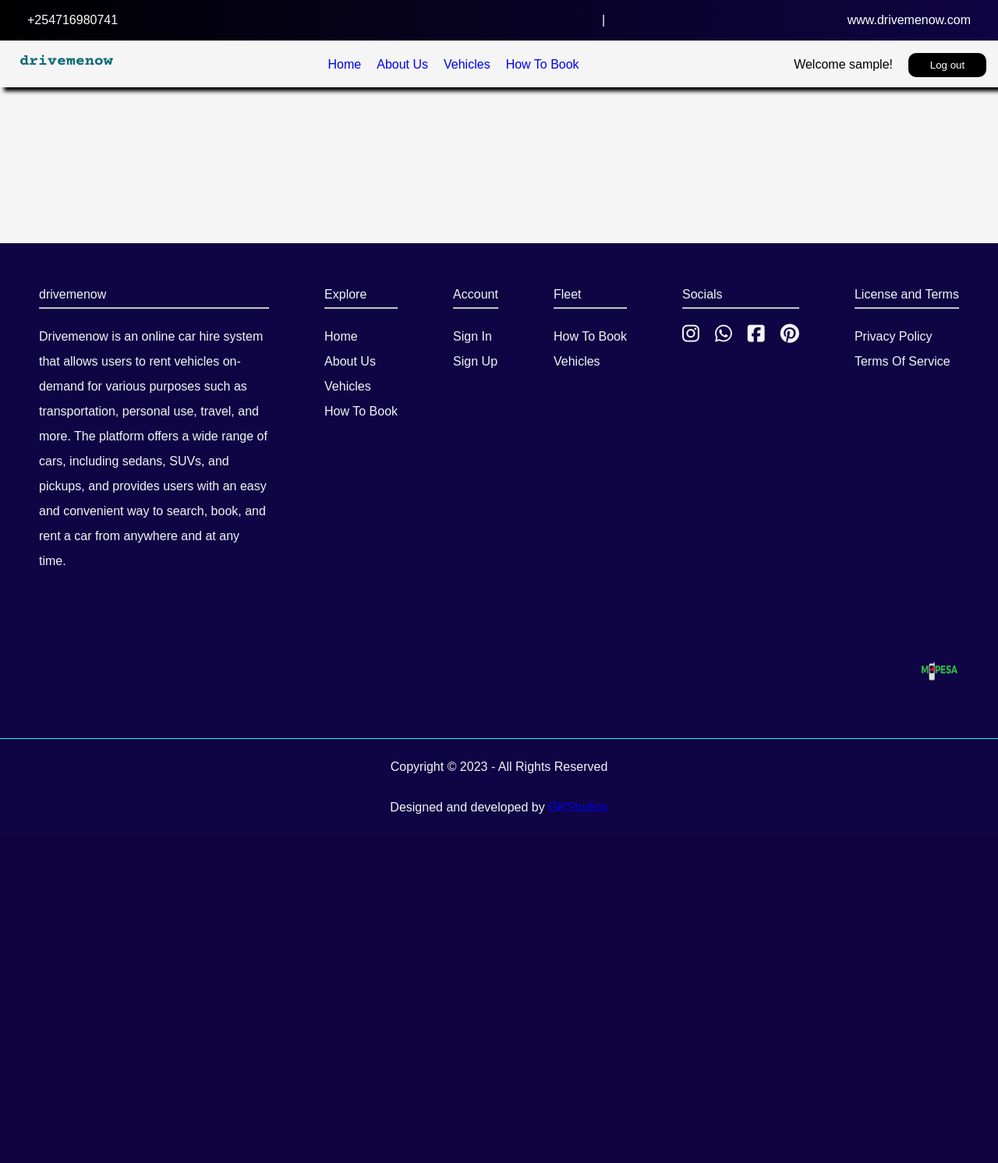
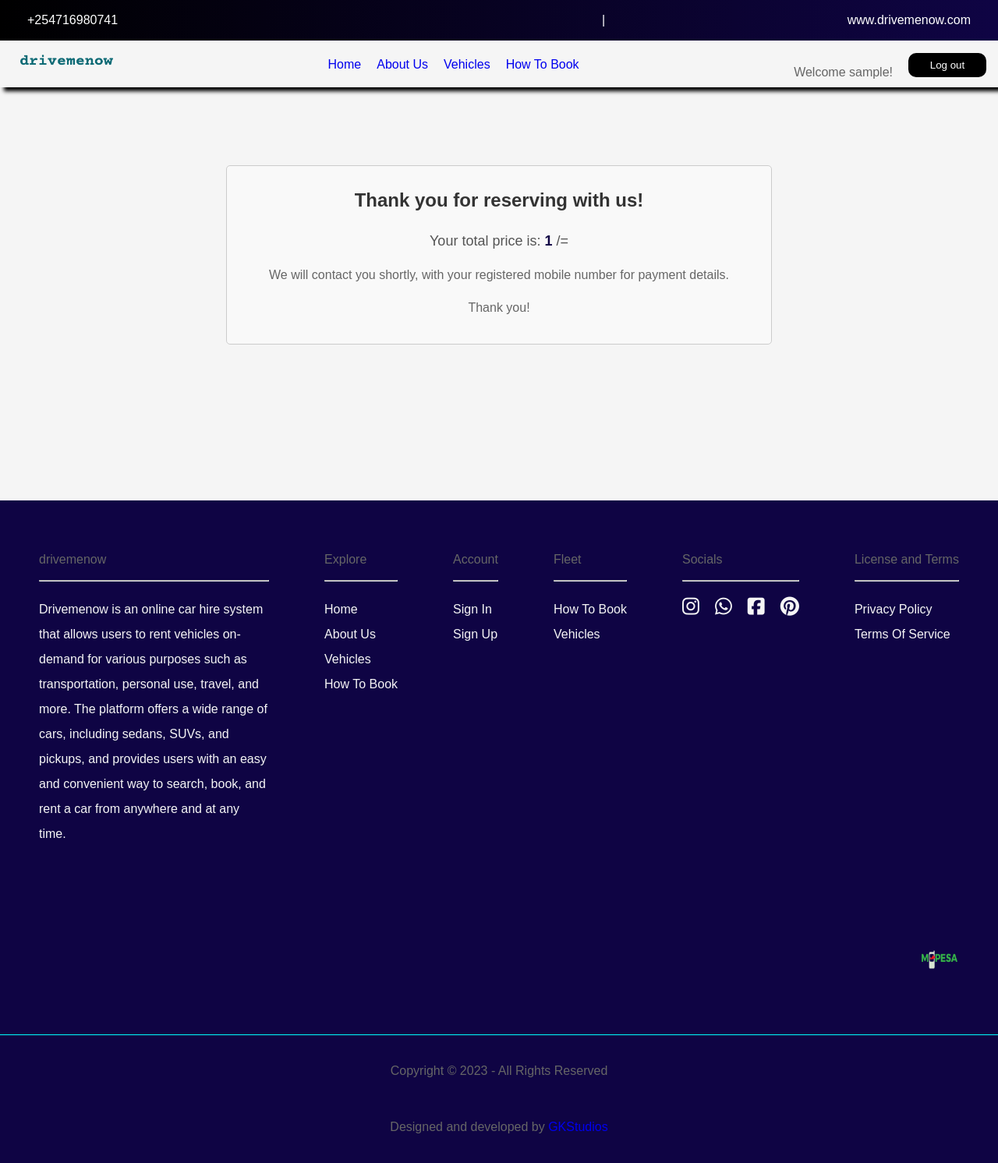
Before and after one commit to Ratified/drivemenow, a PHP site: page /reserved.php in a window 1280 px wide. Shown: the whole page at 78% size. Before the commit the page ends 1044 px from the top, so only its background shows below. Run offline with PHP 8.4, Linux system fonts and the light colour scheme; the visitor is signed in with stand-in values (Sample User, id 1); some libraries are stand-ins or nearby versions.

Commit message:
Slight Changes

```diff
--- a/reservation.php
+++ b/reservation.php
@@ -6,6 +6,8 @@ include_once './includes/db.inc.php';
 //Get the car name from the url
 if(isset($_GET['name'])){
     $selectedVehicle = $_GET['name'];
+    session_start();
+    $_SESSION['selectedVehicle'] = $selectedVehicle;
 } else{
     header("Location: ./vehicles.php");
     exit();
--- a/reserved.php
+++ b/reserved.php
@@ -2,6 +2,51 @@
     include_once("header.php");
 ?>
 
+<style>
+   .reservedCar {
+
+            width: 100%;
+            max-width: 700px;
+            margin: 100px auto;
+            text-align: center;
+            border: 1px solid #ccc;
+            padding: 20px;
+            border-radius: 5px;
+            background-color: #f9f9f9;
+    }
+
+        .reservedCar h1 {
+            font-size: 24px;
+            color: #333;
+        }
+
+        .priceText {
+            font-size: 18px;
+            color: #555;
+        }
+
+        .sessionPrice {
+            font-weight: bold;
+            color: #0F0444;
+        }
+
+        p {
+            font-size: 16px;
+            color: #666;
+            margin: 10px 0;
+        }
+
+</style>
+
+<div class="reservedCar">
+    <h1>Thank you for reserving with us!</h1>
+    <?php
+        echo "<p class='priceText'>Your total price is: <span class='sessionPrice'>" . $_SESSION['total_price'] . "</span> /=</p>";
+    ?>
+    <p>We will contact you shortly, with your registered mobile number for payment details.</p>
+    <p>Thank you!</p>
+</div>
+
 <?php
     include_once("footer.php")
 ?>
```
Also changed, not shown: includes/reservation.inc.php (+15 -53 lines).
